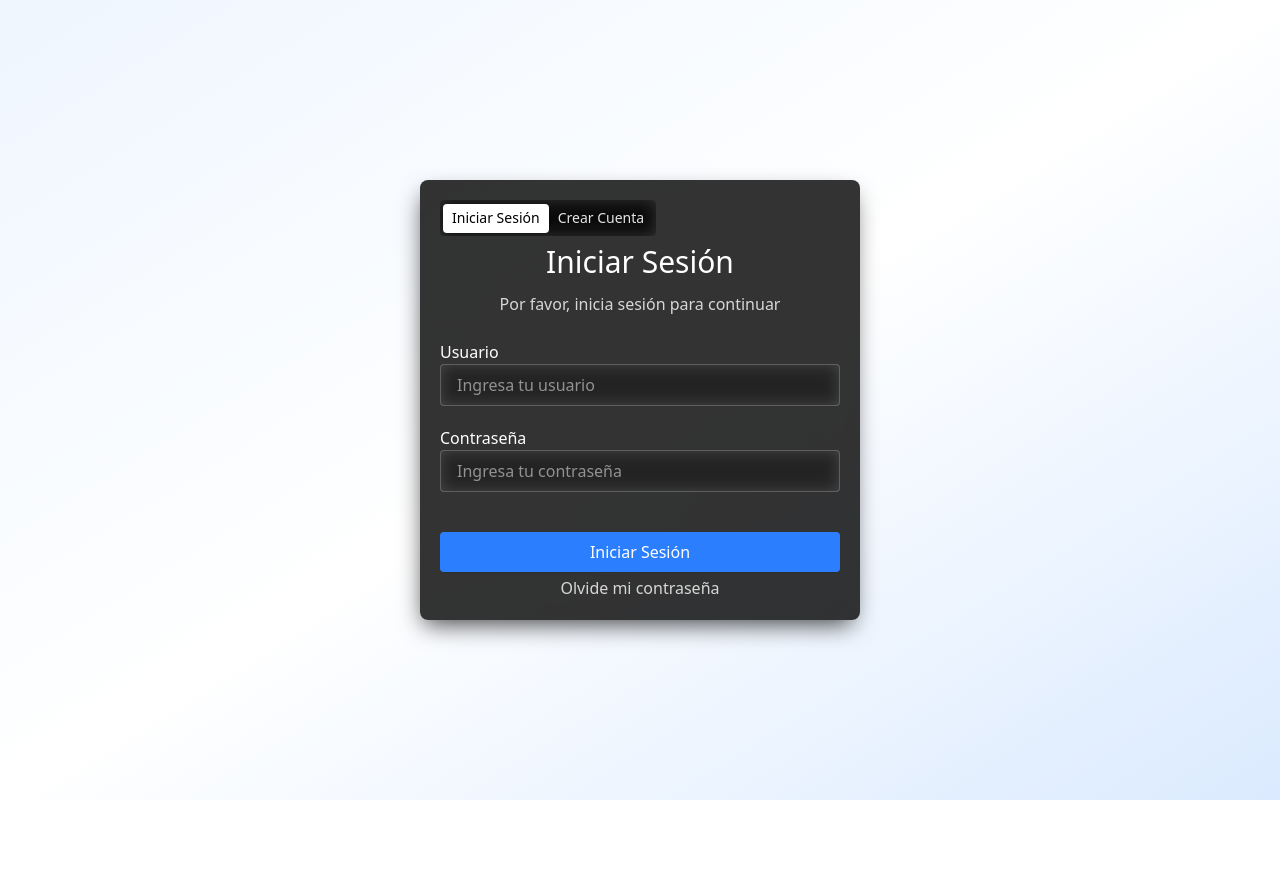
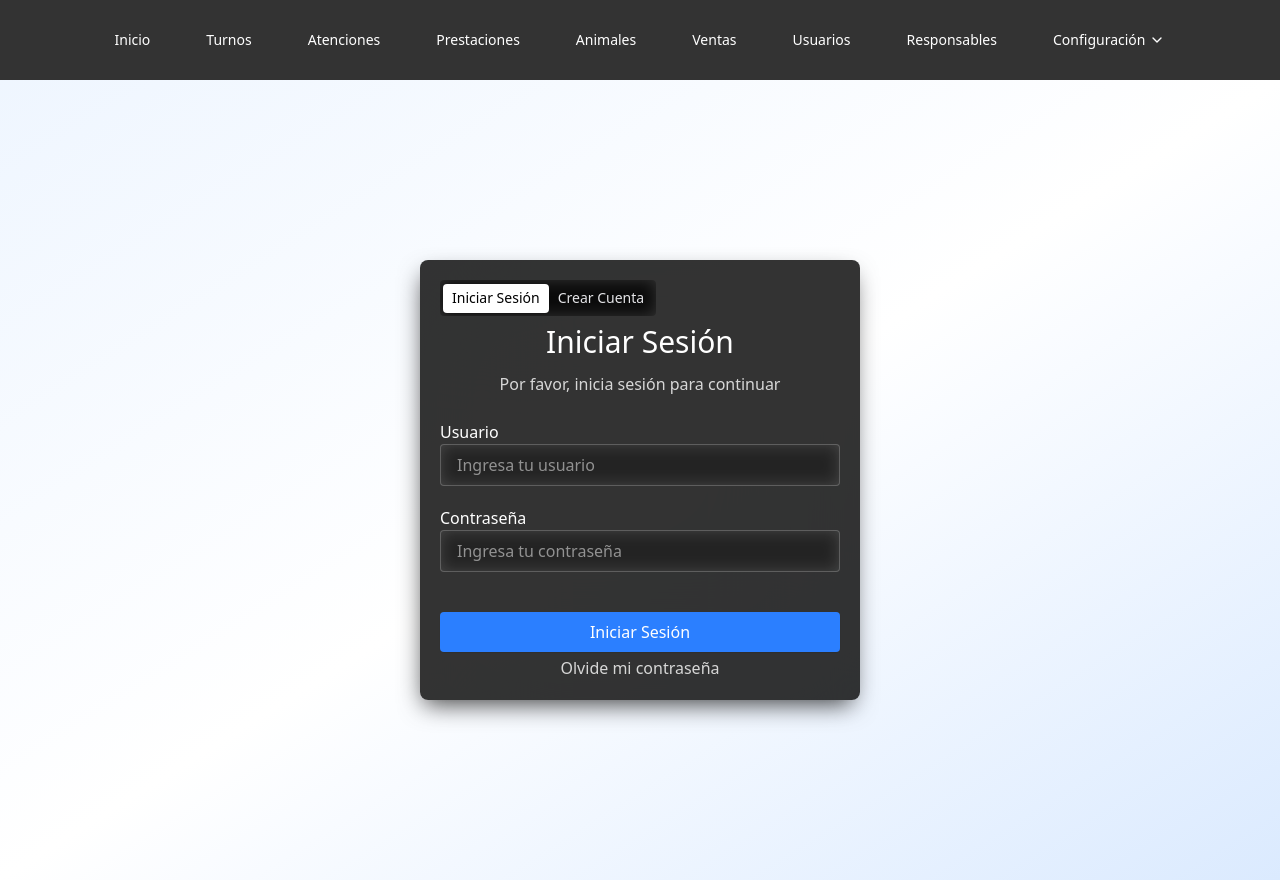
Before and after one commit to GianBaeza/veterinariaFrontend, a Next.js app: page / in a window 1280 px wide. Before the commit the page ends 800 px from the top, so only its background shows below. Built offline with nearby package versions, Linux system fonts and the light colour scheme.

Commit message:
Checkpoint from VS Code for coding agent session

```diff
--- a/src/app/layout.tsx
+++ b/src/app/layout.tsx
@@ -1,6 +1,7 @@
 import type { Metadata } from 'next'
 import { Geist, Geist_Mono, Questrial } from 'next/font/google'
 import './globals.css'
+import { Navbar } from '@/shared/components/nav/Navbar'
 
 const geistSans = Geist({
     variable: '--font-geist-sans',
@@ -29,6 +30,7 @@ export default function RootLayout({
                 className={`${geistSans.variable} ${questrial.variable} `}
                 cz-shortcut-listen="true"
             >
+                <Navbar />
                 {children}
             </body>
         </html>
--- a/src/lib/navigation-menu.tsx
+++ b/src/lib/navigation-menu.tsx
@@ -18,7 +18,7 @@ function NavigationMenu({
             data-slot="navigation-menu"
             data-viewport={viewport}
             className={cn(
-                'group/navigation-menu relative flex max-w-max flex-1 items-center justify-center',
+                'group/navigation-menu relative flex w-full flex-1 items-center justify-center',
                 className,
             )}
             {...props}
--- a/src/shared/components/nav/Navbar.tsx
+++ b/src/shared/components/nav/Navbar.tsx
@@ -40,7 +40,7 @@ export function Navbar() {
             {/* Menú Desktop */}
             {!isMobile && (
                 <NavigationMenu className="w-full text-white">
-                    <NavigationMenuList className="flex gap-6 mx-auto">
+                    <NavigationMenuList className="flex gap-6 justify-center">
                         {menuItems.map((nav, i) => (
                             <NavigationMenuItem key={i}>
                                 <NavigationMenuTrigger
@@ -50,7 +50,7 @@ export function Navbar() {
                                     {nav.label}
                                 </NavigationMenuTrigger>
                                 {nav.submenu && (
-                                    <NavigationMenuContent className="bg-black/80 p-4 rounded-lg z-10">
+                                    <NavigationMenuContent className="bg-black/80 p-4 rounded-lg z-10 ">
                                         <ul className="grid gap-3 w-[200px]">
                                             {nav.submenu.map((subItem, j) => (
                                                 <li key={j}>
```
